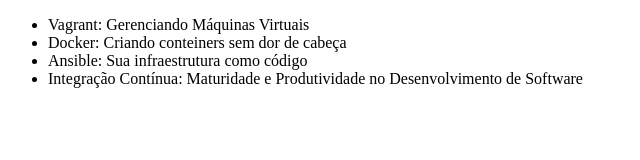
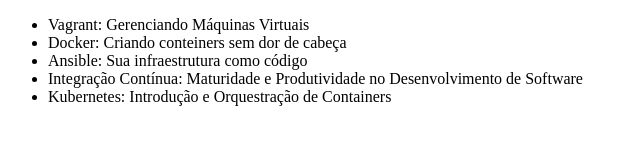
Before and after one commit to AlexFlx/Trabalho_Git, a plain HTML site: page index.html in a window 1280 px wide. Shown: the whole page, without its empty margins (0-640 px from the left). Drawn offline with Linux system fonts and the light colour scheme.

Commit message:
Adicionado curso de Kubernetes

```diff
--- a/index.html
+++ b/index.html
@@ -10,6 +10,7 @@
         <li>Docker: Criando conteiners sem dor de cabeça</li>
         <li>Ansible: Sua infraestrutura como código</li>
         <li>Integração Contínua: Maturidade e Produtividade no Desenvolvimento de Software</li>
+        <li>Kubernetes: Introdução e Orquestração de Containers</li>
     </ul>
 </body>
 </html>
```
